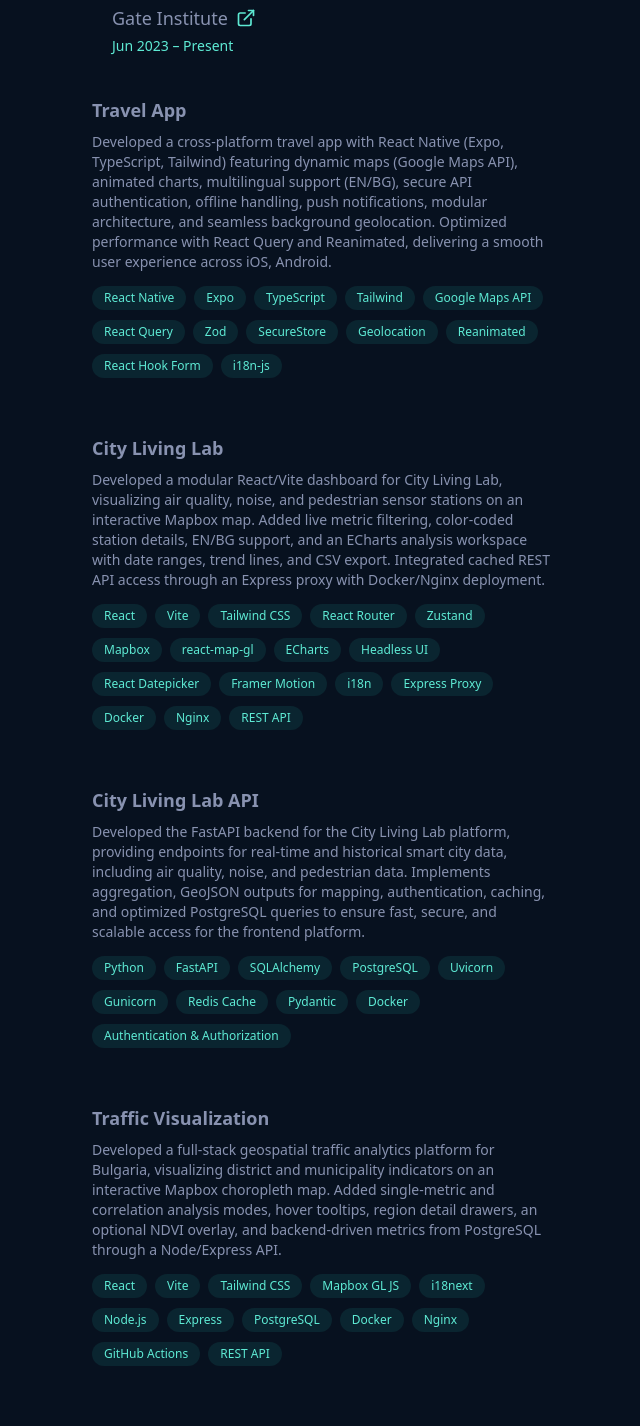
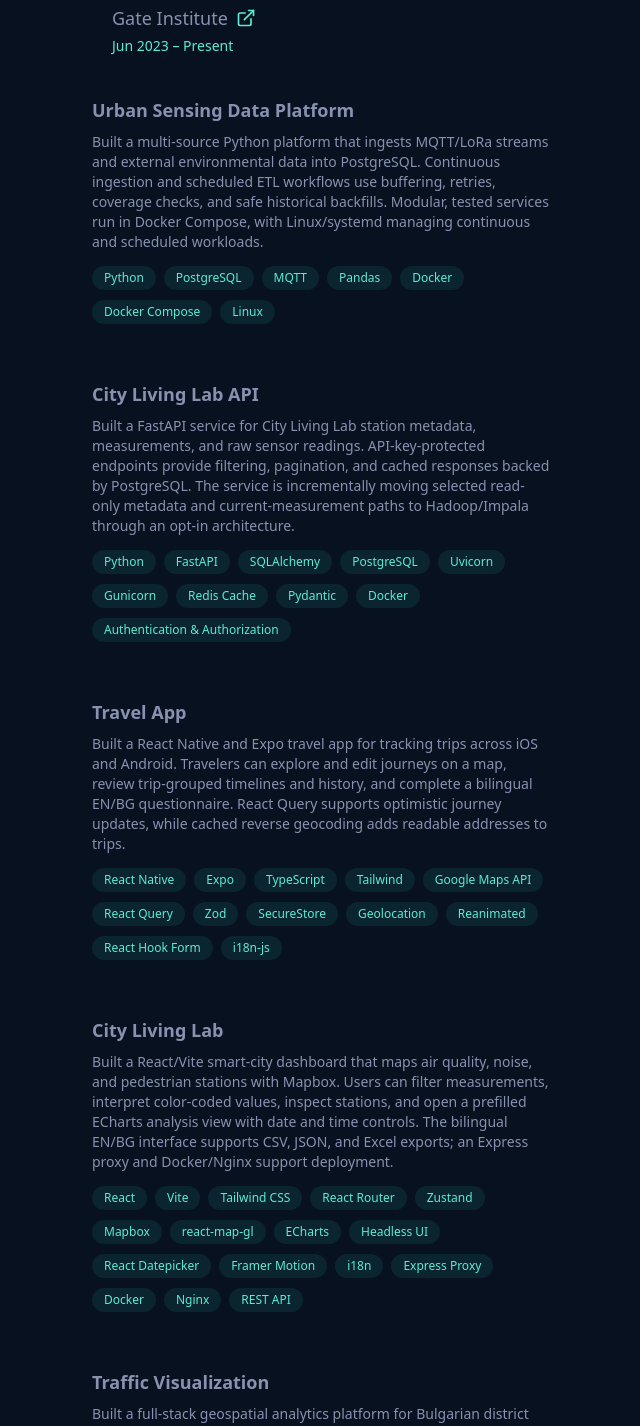
Before and after one commit to MohiAssaf/Portfolio-v2, a React (Vite) app: page / in a window 1280 px wide. Shown: the part 2042-3468 px from the top of the page, without its empty margins (576-1216 px from the left). Built offline with nearby package versions, Linux system fonts and the light colour scheme.

Commit message:
feat(portfolio): refresh project descriptions

```diff
--- a/src/constants/experiences.js
+++ b/src/constants/experiences.js
@@ -6,8 +6,29 @@
     period: "Jun 2023 – Present",
     projects: [
       {
+        title: "Urban Sensing Data Platform",
+        desc: "Built a multi-source Python platform that ingests MQTT/LoRa streams and external environmental data into PostgreSQL. Continuous ingestion and scheduled ETL workflows use buffering, retries, coverage checks, and safe historical backfills. Modular, tested services run in Docker Compose, with Linux/systemd managing continuous and scheduled workloads.",
+        tech: ["Python", "PostgreSQL", "MQTT", "Pandas", "Docker", "Docker Compose", "Linux"],
+      },
+      {
+        title: "City Living Lab API",
+        desc: "Built a FastAPI service for City Living Lab station metadata, measurements, and raw sensor readings. API-key-protected endpoints provide filtering, pagination, and cached responses backed by PostgreSQL. The service is incrementally moving selected read-only metadata and current-measurement paths to Hadoop/Impala through an opt-in architecture.",
+        tech: [
+          "Python",
+          "FastAPI",
+          "SQLAlchemy",
+          "PostgreSQL",
+          "Uvicorn",
+          "Gunicorn",
+          "Redis Cache",
+          "Pydantic",
+          "Docker",
+          "Authentication & Authorization",
+        ],
+      },
+      {
         title: "Travel App",
-        desc: "Developed a cross-platform travel app with React Native (Expo, TypeScript, Tailwind) featuring dynamic maps (Google Maps API), animated charts, multilingual support (EN/BG), secure API authentication, offline handling, push notifications, modular architecture, and seamless background geolocation. Optimized performance with React Query and Reanimated, delivering a smooth user experience across iOS, Android.",
+        desc: "Built a React Native and Expo travel app for tracking trips across iOS and Android. Travelers can explore and edit journeys on a map, review trip-grouped timelines and history, and complete a bilingual EN/BG questionnaire. React Query supports optimistic journey updates, while cached reverse geocoding adds readable addresses to trips.",
         tech: [
           "React Native",
           "Expo",
@@ -25,7 +46,7 @@
       },
       {
         title: "City Living Lab",
-        desc: "Developed a modular React/Vite dashboard for City Living Lab, visualizing air quality, noise, and pedestrian sensor stations on an interactive Mapbox map. Added live metric filtering, color-coded station details, EN/BG support, and an ECharts analysis workspace with date ranges, trend lines, and CSV export. Integrated cached REST API access through an Express proxy with Docker/Nginx deployment.",
+        desc: "Built a React/Vite smart-city dashboard that maps air quality, noise, and pedestrian stations with Mapbox. Users can filter measurements, interpret color-coded values, inspect stations, and open a prefilled ECharts analysis view with date and time controls. The bilingual EN/BG interface supports CSV, JSON, and Excel exports; an Express proxy and Docker/Nginx support deployment.",
         tech: [
           "React",
           "Vite",
@@ -46,24 +67,8 @@
         ],
       },
       {
-        title: "City Living Lab API",
-        desc: "Developed the FastAPI backend for the City Living Lab platform, providing endpoints for real-time and historical smart city data, including air quality, noise, and pedestrian data. Implements aggregation, GeoJSON outputs for mapping, authentication, caching, and optimized PostgreSQL queries to ensure fast, secure, and scalable access for the frontend platform.",
-        tech: [
-          "Python",
-          "FastAPI",
-          "SQLAlchemy",
-          "PostgreSQL",
-          "Uvicorn",
-          "Gunicorn",
-          "Redis Cache",
-          "Pydantic",
-          "Docker",
-          "Authentication & Authorization",
-        ],
-      },
-      {
         title: "Traffic Visualization",
-        desc: "Developed a full-stack geospatial traffic analytics platform for Bulgaria, visualizing district and municipality indicators on an interactive Mapbox choropleth map. Added single-metric and correlation analysis modes, hover tooltips, region detail drawers, an optional NDVI overlay, and backend-driven metrics from PostgreSQL through a Node/Express API.",
+        desc: "Built a full-stack geospatial analytics platform for Bulgarian district and municipality indicators. An interactive Mapbox choropleth supports single-indicator and correlation analysis, with regional details and breakdowns for road safety, transport, and related data. The bilingual React/Vite frontend uses a Node/Express API backed by PostgreSQL, with Docker/Nginx deployment.",
         tech: [
           "React",
           "Vite",
@@ -79,11 +84,6 @@
           "REST API",
         ],
       },
-      {
-        title: "EEA Air Quality Scraper",
-        desc: "Built an automated Python pipeline to collect, clean, and store Sofia’s air quality data into PostgreSQL. Leveraged Selenium for robust web scraping, Pandas for data transformation, and psycopg2 for efficient database integration. Ensured reliability with error handling, retry logic, logging, and modular design, enabling continuous monitoring and analysis of environmental data at scale.",
-        tech: ["Python", "PostgreSQL", "Pandas", "psycopg2", "Selenium"],
-      },
     ],
   },
 ];
```
